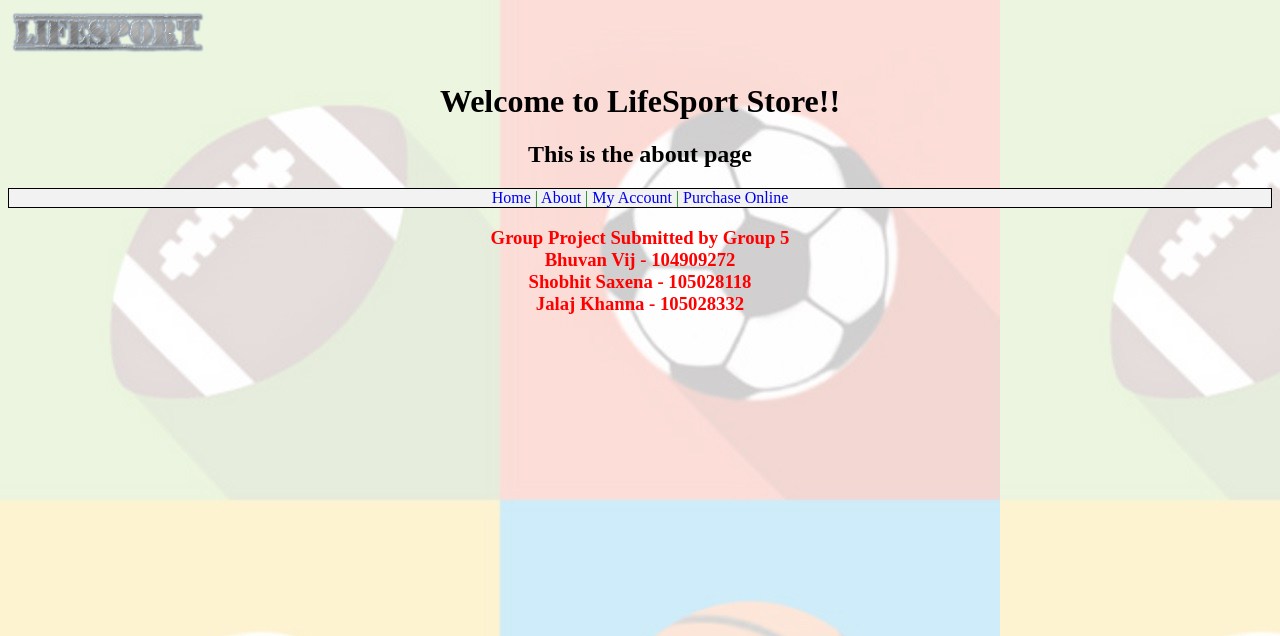
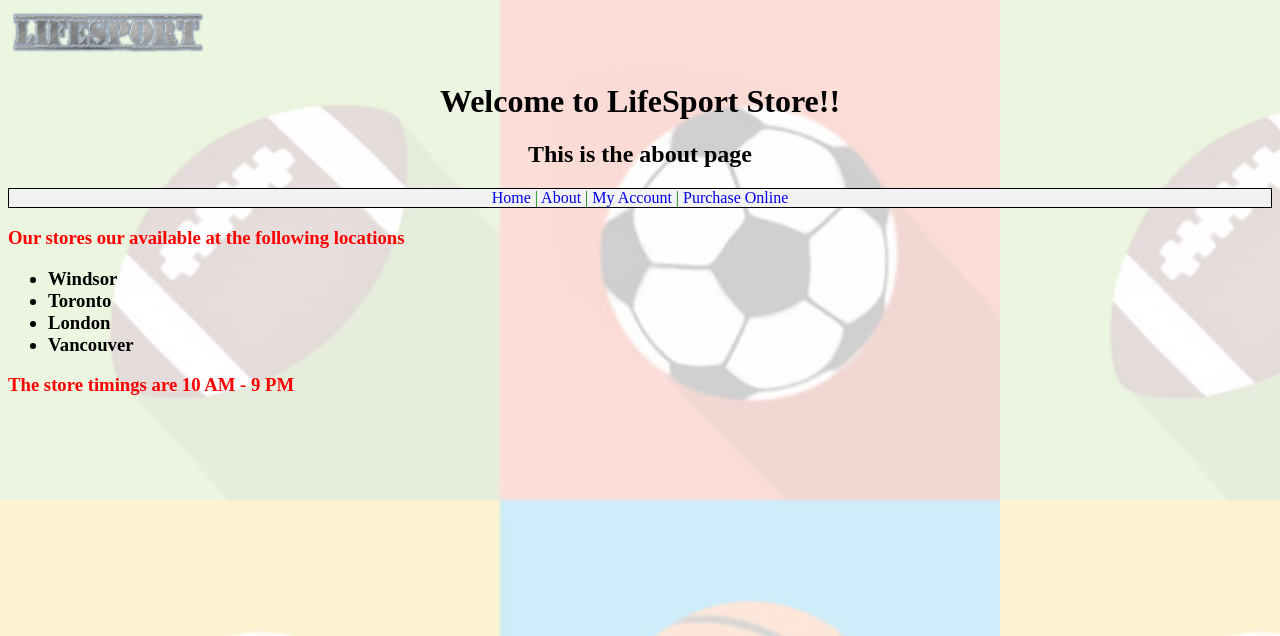
Before and after one commit to jalajkhanna/django_lab, a Django app: page /about in a window 1280 px wide. Shown: the top 636 px of the page. Run offline with Django 3.2, Linux system fonts and the light colour scheme.

Commit message:
About page fixed

```diff
--- a/myapp/templates/about.html
+++ b/myapp/templates/about.html
@@ -11,7 +11,7 @@
     <style>
          #para1 {
             color: red;
-             text-align:center;
+             text-align:left;
     }
     </style>
 </head>
@@ -31,11 +31,16 @@
          </nav>
 
         <h3>
-		<p id="para1"> Group Project Submitted by Group 5<br>
-            Bhuvan Vij - 104909272<br>
-            Shobhit Saxena - 105028118<br>
-            Jalaj Khanna - 105028332</p>
+		<p id="para1">Our stores our available at the following locations
+        <ul >
+            <li>Windsor</li>
+            <li>Toronto</li>
+            <li>London</li>
+            <li>Vancouver</li>
+        </ul></p>
+            <p id="para1"> The store timings are 10 AM - 9 PM</p>
         </h3>
+
         </div>
-
+</body>
 </html>
```
